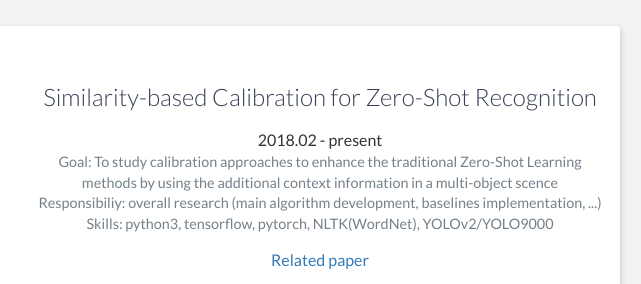
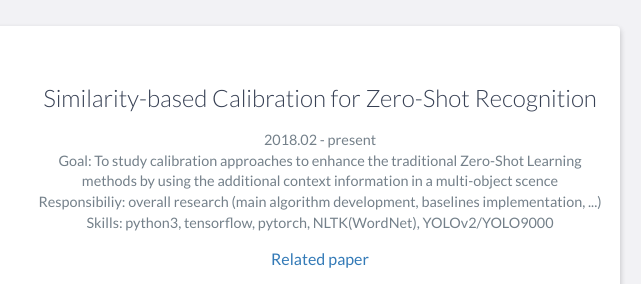
Before and after one commit to tim0225/tim0225.github.io, a website: page index.html in a window 1280 px wide. Shown: the part 5080-5364 px from the top of the page, 470-1111 px from the left. Drawn offline with nearby package versions, Linux system fonts and the light colour scheme.

Commit message:
change font of duration

```diff
--- a/index.html
+++ b/index.html
@@ -274,8 +274,8 @@
                     <!-- End .project-image -->
                     <div class="project-info">
                         <h3>Similarity-based Calibration for Zero-Shot Recognition</h3>
-                        <span style="text-align: right;"> 2018.02 - present</span>
                         <p>
+                            2018.02 - present<br>
                             Goal: To study calibration approaches to enhance the traditional Zero-Shot Learning methods by using the additional context information in a multi-object scence<br>
                             Responsibiliy: overall research (main algorithm development, baselines implementation, ...)<br>
                             Skills: python3, tensorflow, pytorch, NLTK(WordNet), YOLOv2/YOLO9000
```
